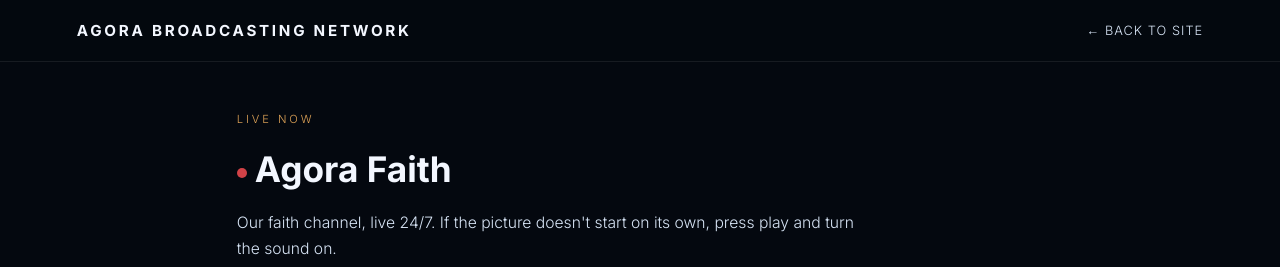
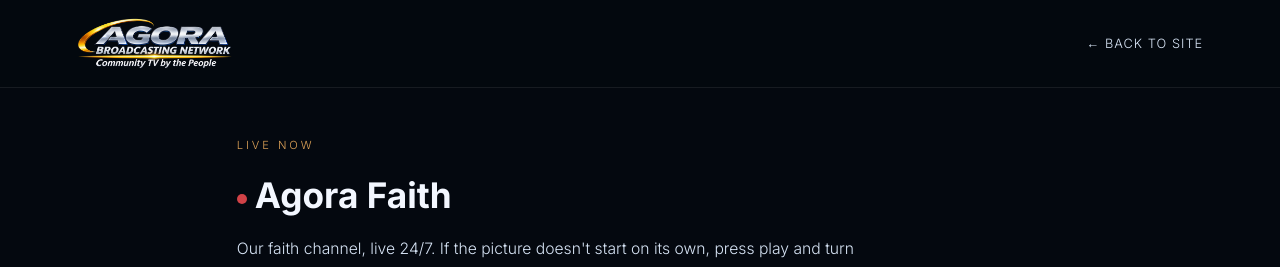
Before and after one commit to Peak-Platforms/agora, a plain HTML site: page watch.html in a window 1280 px wide. Shown: the top 267 px of the page. Drawn offline with nearby package versions, Linux system fonts and the light colour scheme; no server answers.

Commit message:
Update navigation with logo link and styling

```diff
--- a/watch.html
+++ b/watch.html
@@ -35,6 +35,9 @@
     }
     .nav { display: flex; align-items: center; justify-content: space-between; padding: 1.1rem 6vw; }
     .nav-mark { font-weight: 700; font-size: 0.95rem; letter-spacing: 0.18em; text-transform: uppercase; text-decoration: none; }
+    .nav-logo-link { display:block; line-height:0; }
+    .nav-logo { display:block; height:52px; width:auto; }
+    @media (max-width: 700px) { .nav-logo { height:38px; } }
     .nav-back { font-size: 0.8rem; letter-spacing: 0.08em; text-transform: uppercase; text-decoration: none; color: var(--text-muted); }
     .nav-back:hover { color: var(--accent-orange); }
 
@@ -87,7 +90,7 @@
 
   <header>
     <div class="nav">
-      <a class="nav-mark" href="index.html">AGORA BROADCASTING NETWORK</a>
+      <a class="nav-mark nav-logo-link" href="index.html" aria-label="Agora Broadcasting Network home"><img class="nav-logo" src="agora-logo-1200px.png" alt="Agora Broadcasting Network" width="156" height="52"></a>
       <a class="nav-back" href="index.html">&larr; Back to site</a>
     </div>
   </header>
```
